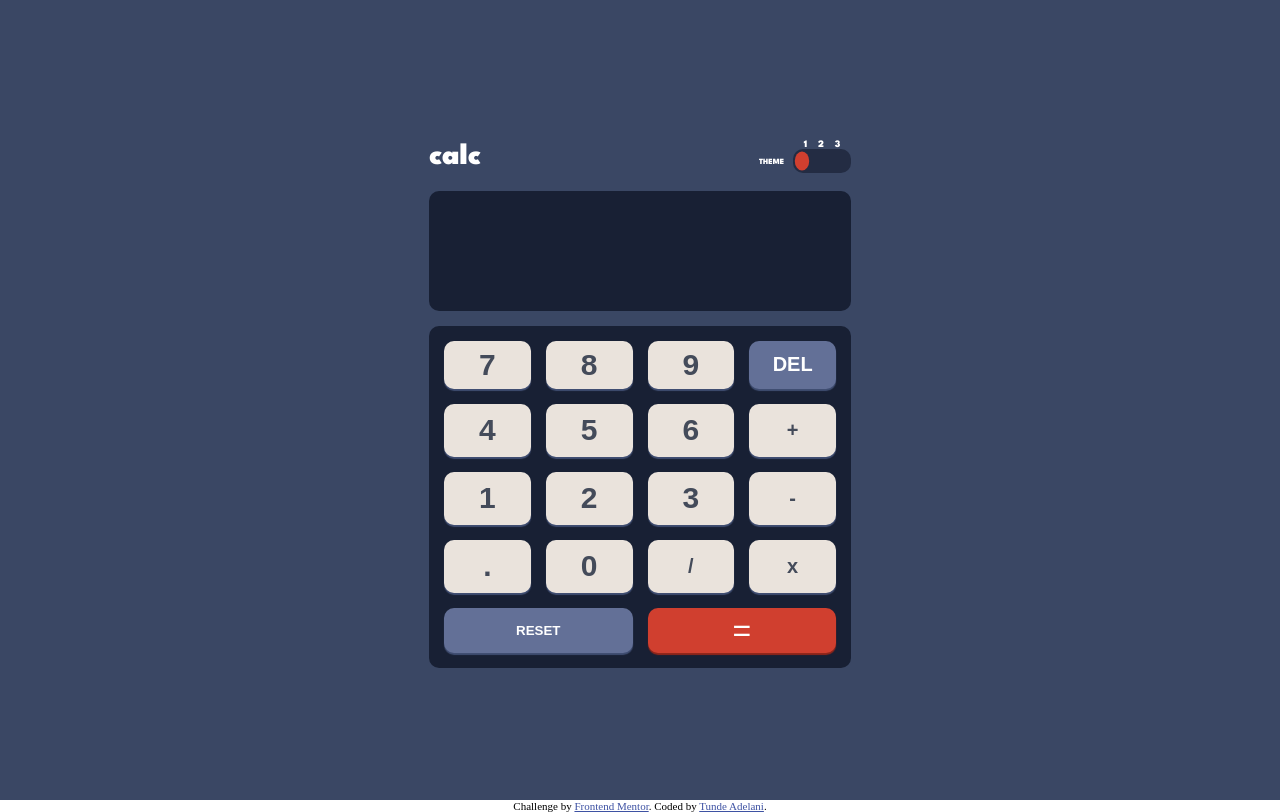
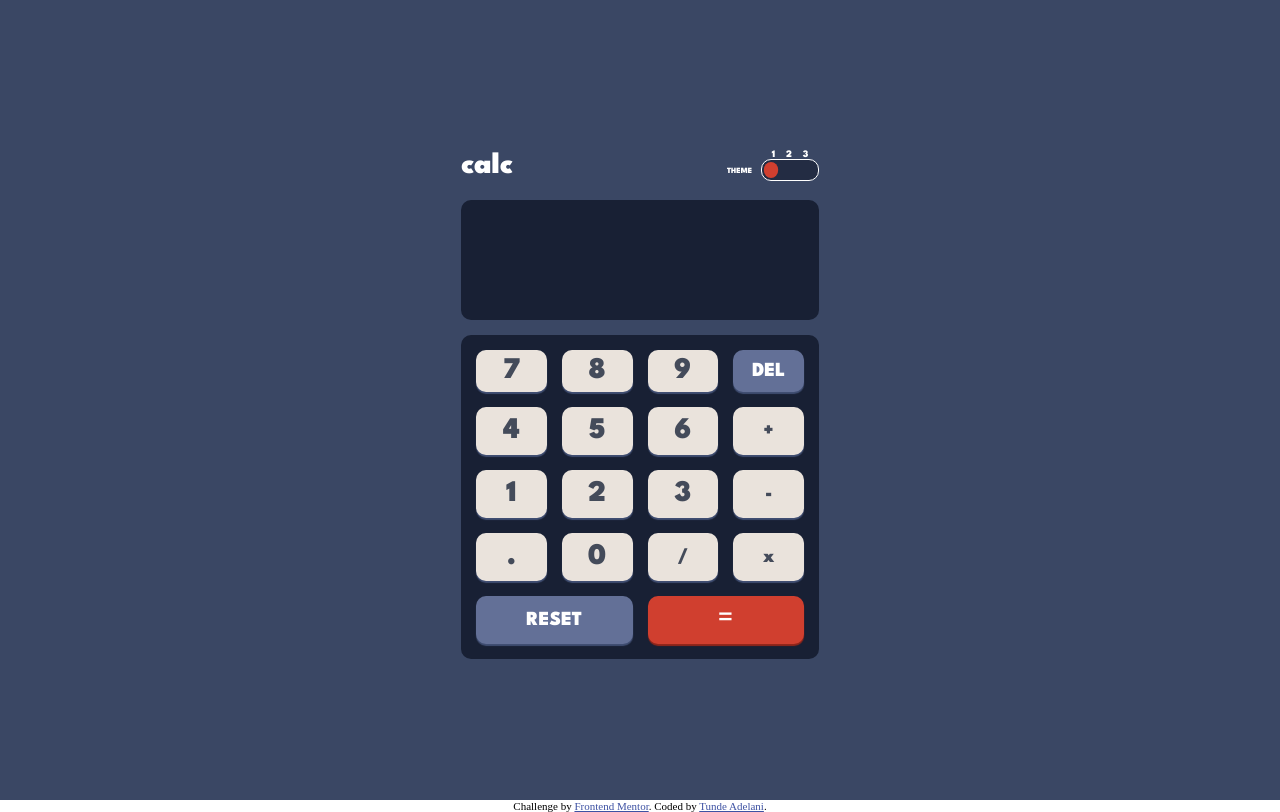
Before and after one commit to Babsman123/calculator-app-main, a website: page index.html in a window 1280 px wide. Drawn offline with Linux system fonts and the light colour scheme.

Commit message:
new commit

```diff
--- a/sass/_animation.scss
+++ b/sass/_animation.scss
@@ -4,6 +4,7 @@
 }
 .white-text {
   color: $screen-text-t1;
+  font-family: "League Spartan", serif;
   font-weight: 900;
 }
 .bg--change {
@@ -28,6 +29,7 @@ input {
   padding: 1.5rem;
   font-size: 2rem;
   font-weight: 900;
+  font-family: "League Spartan", serif;
 }
 .opp {
   border: none;
@@ -35,11 +37,14 @@ input {
   box-shadow: 0.01rem 0.2rem 0.1rem $key-bg-shadow-t1;
   color: $screen-text-t1;
   font-weight: 900;
+  font-family: "League Spartan", serif;
+  font-size: 2rem;
 }
 .equal {
   background-color: $toggle-bg-t1;
   box-shadow: 0.01rem 0.2rem 0.1rem $toggle-shadow-t1;
   color: $screen-text-t1;
+  font-family: "League Spartan", serif;
 }
 
 //THEME 2
--- a/sass/_base.scss
+++ b/sass/_base.scss
@@ -54,8 +54,7 @@ html {
 
 .container {
   height: 100vh;
-  font-family: "League Spartan", serif;
-  display: none;
+
   //   background-color: $main-bg-t1;
   &--calc {
     max-width: 50rem;
--- a/sass/_components.scss
+++ b/sass/_components.scss
@@ -1,7 +1,9 @@
 .toggle--change {
+  align-self: center;
   .bg--change {
     position: relative;
     cursor: pointer;
+    border: 1px solid $screen-text-t1;
 
     .indicator {
       position: absolute;
@@ -24,6 +26,7 @@
     border: none;
     border-radius: 1rem;
     font-size: 3rem;
+    font-family: "League Spartan", serif;
     padding: 1rem;
     text-align: right;
     font-weight: 900;
@@ -33,14 +36,9 @@
 .calc--buttons {
   border-radius: 1rem;
   display: none;
-  .btn {
-    // border: none;
-  }
+
   .equal {
     border: none;
     font-size: 3.2rem;
   }
-  .delete {
-    font-size: 2rem;
-  }
 }
--- a/sass/_layouts.scss
+++ b/sass/_layouts.scss
@@ -45,8 +45,6 @@
 
     .bg--change {
       width: 58px;
-      // height: 3vh;
-      min-height: 3vh;
       border-radius: 1rem;
       align-self: center;
 
@@ -55,6 +53,7 @@
       .box {
         width: 30px;
         height: 100%;
+        padding: 1rem 1rem;
         // border: 1px solid yellow;
         border-radius: 1rem;
       }
```
Also changed, not shown: css/style.css.
